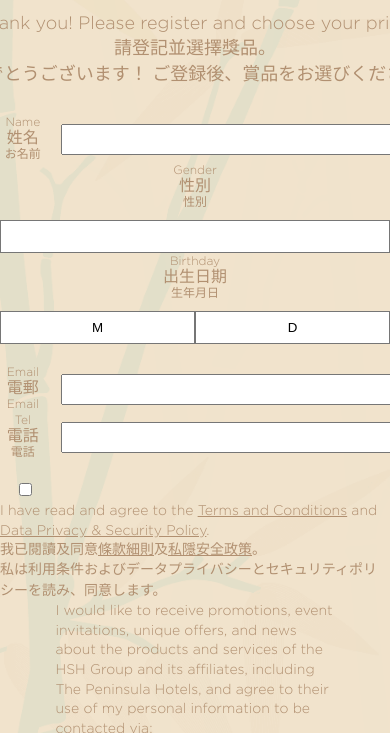
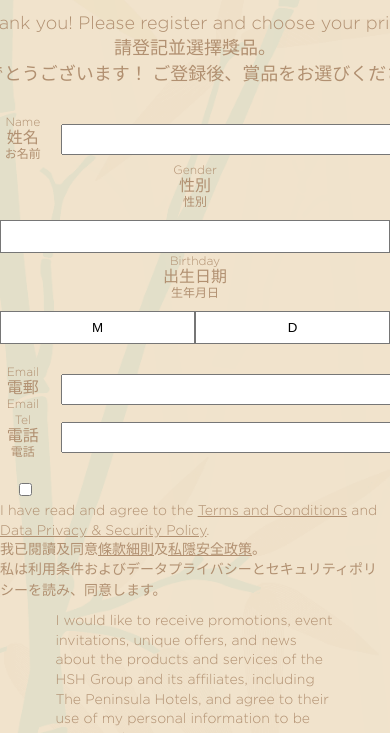
Before and after one commit to chankin522/com.phonegap.summer, a plain HTML site: page www/form_qt2.html in a window 390 px wide. Shown: the part 111-844 px from the top of the page. Drawn offline with Linux system fonts and the light colour scheme; files whose address does not match are found by name; a web font is replaced by a local one.

Commit message:
1903121532

```diff
--- a/www/form_qt2.html
+++ b/www/form_qt2.html
@@ -219,7 +219,7 @@
                   </div>
                 </div>
               </div>
-
+               <div class="spacer-10"></div>
               <div class="row gold">
                 <div class="col-10"></div>
                 <div class="col-80 text-left">
```
Also changed, not shown: www/form_qt1.html (+1 -1 lines).
